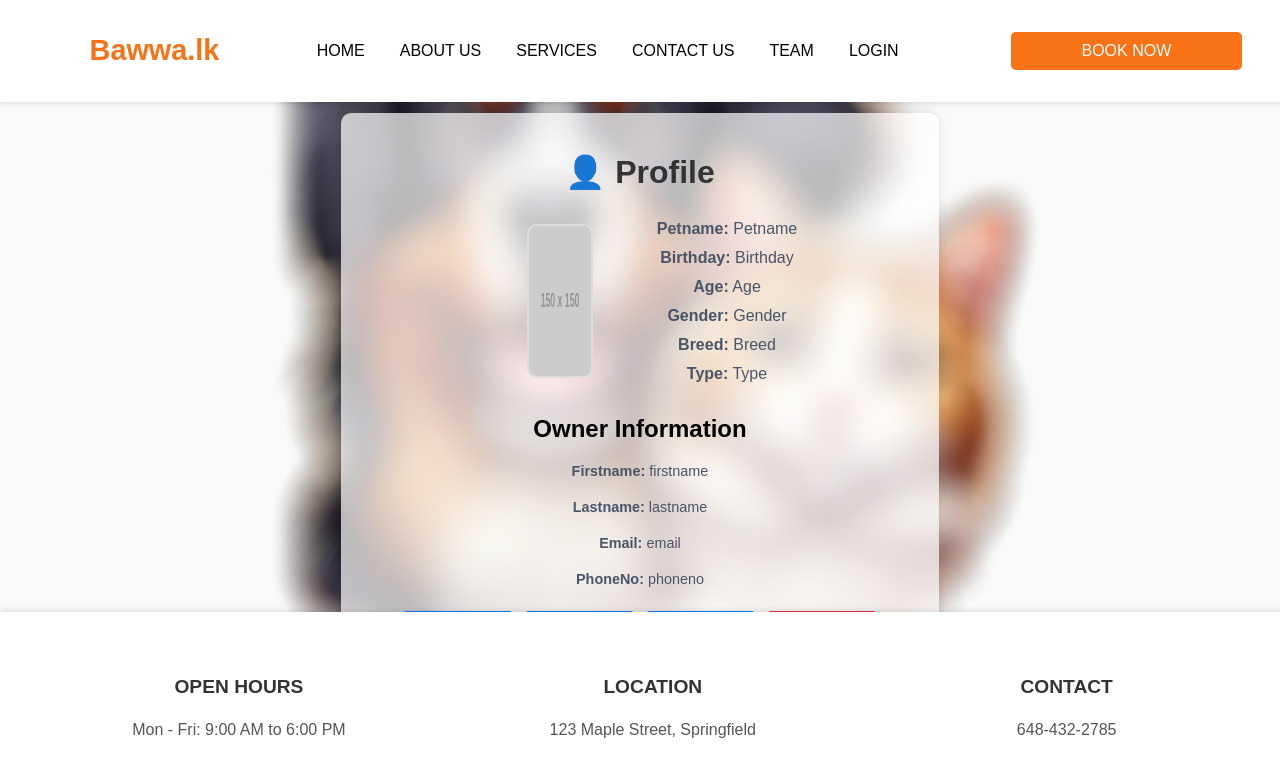
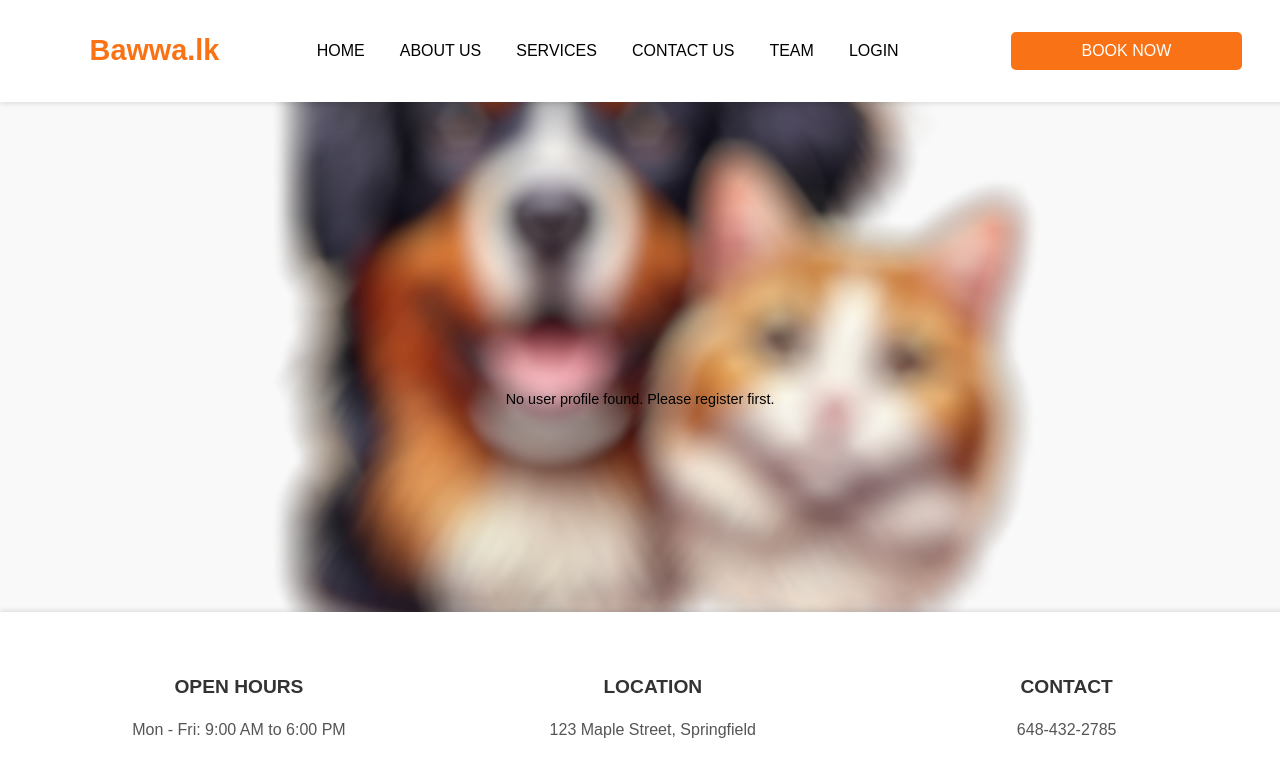
Before and after one commit to jayanikalansooriya24/Bawwa.lk, a React (Vite) app in the folder frontend/: page /userprofile in a window 1280 px wide. Shown: the top 776 px of the page. Built offline with nearby package versions, Linux system fonts and the light colour scheme.

Commit message:
update
new

```diff
--- a/frontend/package.json
+++ b/frontend/package.json
@@ -9,7 +9,6 @@
     "lint": "eslint .",
     "preview": "vite preview"
   },
-
   "devDependencies": {
     "@eslint/js": "^9.19.0",
     "@types/react": "^19.0.8",
@@ -21,5 +20,10 @@
     "eslint-plugin-react-refresh": "^0.4.18",
     "globals": "^15.14.0",
     "vite": "^6.1.0"
+  },
+  "dependencies": {
+    "lucide-react": "^0.483.0",
+    "react-icons": "^5.5.0",
+    "react-router-dom": "^7.4.0"
   }
 }
--- a/frontend/src/App.jsx
+++ b/frontend/src/App.jsx
@@ -5,7 +5,7 @@ import Navbar from "./Components/navbar/Navbar";
 import Footer from "./Components/footer/Footer";
 import Register from "./Pages/Registration/Register";
 import Feedback from "./Pages/Feedback/Feedback";
-import UserProfile from "./Pages/Userprofile/UserProfile";
+import UserProfile from "./Pages/Userprofile/userprofile";
 import LostPet from "./Pages/Lostpet/LostPet";
 import { StoreProvider } from "./context/StoreContext";
 import DebugLogger from "./components/DebugLogger";
--- a/frontend/src/Pages/Lostpet/lostpet.css
+++ b/frontend/src/Pages/Lostpet/lostpet.css
@@ -3,7 +3,7 @@
 
   background-size: cover;
   min-height: 100vh;
-  width: 205%;
+  width: 100%;
   display: flex;
   align-items: center;
   justify-content: center;
@@ -23,7 +23,7 @@
 .text-3xl {
   font-size: 2rem;
   font-weight: bold;
-  color: #2d3748;
+  color: #000000;
   width: 10%;
 }
 
@@ -41,9 +41,9 @@
 }
 
 .max-w-2xl {
-  max-width: 42rem;
+  max-width: 100%;
   margin: auto;
-  background: rgba(255, 255, 255, 0.9);
+  background: rgba(255, 255, 255, 0.15);
   border-radius: 10px;
   box-shadow: 0 10px 25px rgba(0, 0, 0, 0.2);
   padding: 2rem;
@@ -52,7 +52,7 @@
 }
 
 .bg-white {
-  background-color: white;
+  background: rgba(255, 255, 255, 0.15);
   width: 10%;
   align-items: center;
 }
@@ -77,7 +77,7 @@
 }
 
 .text-gray-700 {
-  color: #4a5568;
+  color: #000000;
 }
 
 .font-medium {
@@ -131,7 +131,7 @@ button {
 }
 /* Lost Pet Notices Styling */
 .p-4 {
-  background: rgba(240, 248, 255, 0.7);
+  background: rgba(0, 0, 0, 0.15);
   border-radius: 8px;
   box-shadow: 0 3px 10px rgba(0, 0, 0, 0.1);
   padding: 1rem;
@@ -146,7 +146,7 @@ h3 {
 }
 
 p {
-  color: #4a5568;
+  color: #000000;
   font-size: 0.9rem;
   text-align: center;
 }
--- a/frontend/src/Pages/Lostpet/lostpet.jsx
+++ b/frontend/src/Pages/Lostpet/lostpet.jsx
@@ -12,12 +12,34 @@ const LostPet = () => {
     description: ""
   });
 
+  const handleSubmit = (event) => {
+    event.preventDefault();
+    if (validateForm()) {
+      const newPet = {
+        id: lostPets.length + 1,
+        name: formData.name,
+        location: formData.location,
+        contact: formData.contact,
+        image: image || "" // fallback in case image is null
+      };
+
+      setLostPets([newPet, ...lostPets]); // Add new pet to the top of the list
+      alert("Lost pet reported successfully!");
+
+      // Reset form
+      setFormData({ name: "", location: "", contact: "", description: "" });
+      setImage(null);
+      setErrors({});
+    }
+  };
+
   const [errors, setErrors] = useState({});
 
-  const lostPets = [
+  const [lostPets, setLostPets] = useState([
     { id: 1, name: "Buddy", location: "Central Park, Malabe", contact: "(071) 456-7890", image: dog },
     { id: 2, name: "Luna", location: "Sunset Blvd, Kaduwela", contact: "(076) 654-3210", image: cat }
-  ];
+  ]);
+
 
   const handleImageChange = (event) => {
     const file = event.target.files[0];
@@ -47,30 +69,29 @@ const LostPet = () => {
     return Object.keys(errors).length === 0;
   };
 
-  const handleSubmit = (event) => {
-    event.preventDefault();
-    if (validateForm()) {
-      console.log("Form submitted successfully!", formData);
-      alert("Lost pet reported successfully!");
-      setFormData({ name: "", location: "", contact: "", description: "" });
-      setImage(null);
-      setErrors({});
-    }
-  };
 
   return (
-    <div className="p-6 bg-gray-100 min-h-screen">
-      <div className="max-w-2xl mx-auto bg-white p-6 rounded-lg shadow-md">
+    <div className="min-h-screen bg-gray-100 flex flex-wrap justify-center items-start p-6 gap-8">
+      {/* Report Lost Pet */}
+      <div className="w-full max-w-md bg-white rounded-lg shadow-md p-6">
         <h1 className="text-3xl font-bold text-center mb-6">Report a Lost Pet</h1>
 
-        {/* Image Upload */}
-        <div className="mb-4">
-          {image && <img src={image} alt="Lost Pet" className="w-full h-64 object-cover rounded-md mb-4" />}
-          <label className="block text-gray-700 font-medium mb-2">Upload Pet Image</label>
-          <input type="file" accept="image/*" onChange={handleImageChange} className="w-full p-2 border rounded-md" />
-        </div>
+        {image && (
+          <img
+            src={image}
+            alt="Lost Pet"
+            className="w-full h-64 object-cover rounded-md mb-4"
+          />
+        )}
 
-        {/* Form */}
+        <label className="block text-gray-700 font-medium mb-2">Upload Pet Image</label>
+        <input
+          type="file"
+          accept="image/*"
+          onChange={handleImageChange}
+          className="w-full p-2 border rounded-md mb-4"
+        />
+
         <form onSubmit={handleSubmit}>
           <div className="mb-4">
             <label className="block text-gray-700 font-medium mb-2">Pet Name</label>
@@ -124,26 +145,33 @@ const LostPet = () => {
             {errors.description && <p className="text-red-500 text-sm">{errors.description}</p>}
           </div>
 
-          <button type="submit" className="w-full bg-blue-500 text-white p-2 rounded-md hover:bg-blue-600">
-            Submit
-          </button>
+          <button>Submit</button>
+          <button>Download Poster</button>
         </form>
       </div>
 
-      {/* Currently Lost Pet Notices */}
-      <div className="max-w-2xl mx-auto bg-white p-6 rounded-lg shadow-md mt-6">
+      {/* Currently Lost Pets */}
+      <div className="w-full max-w-md bg-white rounded-lg shadow-md p-6">
         <h2 className="text-2xl font-bold text-center mb-4">Currently Lost Pets</h2>
         {lostPets.length > 0 ? (
           lostPets.map((pet) => (
-            <div key={pet.id} className="p-4 border rounded-md bg-gray-50 mb-4">
-              <img src={pet.image} alt={pet.name} className="w-full h-48 object-cover rounded-md mb-2" />
-              <h3 className="text-xl font-bold">{pet.name}</h3>
-              <p><strong>Last Seen:</strong> {pet.location}</p>
-              <p><strong>Contact:</strong> {pet.contact}</p>
+            <div key={pet.id} className="mb-4 p-4 bg-gray-50 border rounded-md shadow-sm">
+              <img
+                src={pet.image}
+                alt={pet.name}
+                className="w-full h-48 object-cover rounded-md mb-2"
+              />
+              <h3 className="text-xl font-bold text-center">{pet.name}</h3>
+              <p className="text-center">
+                <strong>Last Seen:</strong> {pet.location}
+              </p>
+              <p className="text-center">
+                <strong>Contact:</strong> {pet.contact}
+              </p>
             </div>
           ))
         ) : (
-          <p className="text-gray-500 text-center">No lost pet notices available at the moment.</p>
+          <p className="text-center text-gray-500">No lost pet notices available.</p>
         )}
       </div>
     </div>
--- a/frontend/src/Pages/Registration/Register.css
+++ b/frontend/src/Pages/Registration/Register.css
@@ -32,7 +32,7 @@
 
 /* Container styling */
 .register-container {
-  background: rgba(255, 255, 255, 0.9);
+  background: rgba(255, 255, 255, 0.15);
   padding: 30px;
   border-radius: 10px;
   box-shadow: 0 4px 8px rgba(0, 0, 0, 0.1);
--- a/frontend/src/Pages/Userprofile/userprofile.css
+++ b/frontend/src/Pages/Userprofile/userprofile.css
@@ -1,71 +1,110 @@
+.profile-image {
+  position: relative;
+  display: flex;
+  justify-content: center;
+  align-items: center;
+  margin-bottom: 15px;
+}
+
+.profile-image img {
+  width: 600px;
+  height: 300px;
+  border-radius: 50%; /* Makes the image circular */
+  border: 4px solid #ff8800; /* Blue border */
+  box-shadow: 0px 4px 10px rgba(0, 0, 0, 0.2); /* Soft shadow effect */
+  object-fit: cover; /* Ensures the image fits well */
+  transition: transform 0.3s ease-in-out; /* Smooth hover effect */
+}
+
+.profile-image img:hover {
+  transform: scale(1.1); /* Slight zoom-in effect on hover */
+}
+
 .profile-container {
-  max-width: 800px;
-  margin: auto;
-  padding: 20px;
-  background: rgba(255, 255, 255, 0.7);
-  border-radius: 10px;
-  box-shadow: 0 0 10px rgba(0, 0, 0, 0.1);
+  margin: 40px auto;
+  padding: 30px;
+  max-width: 1000px;
+
+  background: rgba(255, 255, 255, 0.15); /* More transparent */
+  border-radius: 20px;
+  box-shadow: 0 8px 32px rgba(0, 0, 0, 0.25);
   text-align: center;
-  backdrop-filter: blur(8px);
+  backdrop-filter: blur(16px); /* Blur behind it */
+  -webkit-backdrop-filter: blur(16px);
+  border: 1px solid rgba(255, 255, 255, 0.3); /* Frosted border */
 }
 
 .profile-title {
-  font-size: 2rem;
+  font-size: 3rem;
   font-weight: bold;
-  display: flex;
-  align-items: center;
-  justify-content: center;
-  gap: 10px;
+  color: #000000;
+  margin-bottom: 10px;
 }
 
 .profile-content {
   display: flex;
-  justify-content: center;
+  flex-direction: column;
   align-items: center;
   margin-top: 20px;
+  width: 100%;
 }
 
-.profile-image img {
-  width: 150px;
-  height: 150px;
-  border-radius: 10px;
-  border: 2px solid #ddd;
-}
-
-.profile-details {
-  text-align: left;
-  margin-left: 20px;
+.info-section {
+  background: #ffffff33; /* Match the color of owner-info */
+  padding: 20px; /* Increase padding for better spacing */
+  border-radius: 10px; /* Rounded corners */
+  width: 100%; /* Ensure full width inside its container */
+  max-width: 800px; /* Set a maximum width */
+  text-align: center; /* Center text inside */
+  margin: 20px auto; /* Add margin for spacing and centering */
+  box-shadow: 0px 4px 10px rgba(0, 0, 0, 0.1); /* Soft shadow effect */
 }
 
 .info-section p {
-  font-size: 1rem;
-  margin: 5px 0;
+  font-size: 1.0rem;
+  margin: 8px 0;
+
+
+}
+
+.info-section h2 {
+  font-size: 1.5rem;
+  color: #ff8800;
+  margin-bottom: 10px;
 }
 
 .owner-info {
-  text-align: left;
+  text-align: center;
   margin-top: 20px;
+  background: #ffffff1e;
+  padding: 15px;
+  border-radius: 10px;
+  font-size: 1.0rem;
 }
 
 .owner-info h2 {
-  font-size: 1.5rem;
+  font-size: 2.0rem;
+  color: #ff8800;
   margin-bottom: 10px;
 }
 
 .profile-buttons {
   display: flex;
   justify-content: center;
-  gap: 10px;
+  gap: 15px;
   margin-top: 20px;
 }
 
 .btn {
-  padding: 10px 15px;
+  padding: 12px 18px;
   font-size: 1rem;
   border: none;
-  border-radius: 5px;
+  border-radius: 8px;
   cursor: pointer;
   font-weight: bold;
+  transition: all 0.3s ease-in-out;
+  width: 165px;
+
 }
 
 .btn.blue {
@@ -73,7 +112,15 @@
   color: white;
 }
 
+.btn.blue:hover {
+  background-color: #0056b3;
+}
+
 .btn.red {
   background-color: #dc3545;
   color: white;
 }
+
+.btn.red:hover {
+  background-color: #a71d2a;
+}
--- a/frontend/src/Pages/Userprofile/userprofile.jsx
+++ b/frontend/src/Pages/Userprofile/userprofile.jsx
@@ -1,38 +1,119 @@
-import React from "react";
+import React, { useContext, useEffect, useState } from "react";
 import "./userprofile.css";
+import { StoreContext } from "../../context/StoreContext";
 
 const UserProfile = () => {
+  const { users, setUsers } = useContext(StoreContext);
+  const [latestUser, setLatestUser] = useState(null);
+  const [isEditing, setIsEditing] = useState(false);
+  const [formData, setFormData] = useState({});
+
+  useEffect(() => {
+    if (users.length > 0) {
+      const lastUser = users[users.length - 1];
+      setLatestUser(lastUser);
+      setFormData({ ...lastUser });
+    }
+  }, [users]);
+
+  if (!latestUser) {
+    return <p>No user profile found. Please register first.</p>;
+  }
+
+  const handleChange = (e) => {
+    const { name, value } = e.target;
+    if (name.startsWith("pet.")) {
+      const key = name.split(".")[1];
+      setFormData((prev) => ({
+        ...prev,
+        pet: {
+          ...prev.pet,
+          [key]: value,
+        },
+      }));
+    } else {
+      setFormData((prev) => ({ ...prev, [name]: value }));
+    }
+  };
+
+  const handleUpdate = () => {
+    const updatedUsers = [...users];
+    updatedUsers[updatedUsers.length - 1] = formData;
+    setUsers(updatedUsers);
+    localStorage.setItem("users", JSON.stringify(updatedUsers));
+    setLatestUser(formData);
+    setIsEditing(false);
+  };
+
+  const { firstName, lastName, email, phone, pet } = formData;
+
   return (
     <div className="profile-container">
-      <h1 className="profile-title">
-        <span className="icon">👤</span> Profile
-      </h1>
+      <h1 className="profile-title"><span className="icon">👤</span>My Profile</h1>
       <div className="profile-content">
-        <div className="profile-image">
-          <img src="https://via.placeholder.com/150" alt="Pet Profile" />
+      <div className="profile-image">
+          {pet.image ? (
+            <img src={pet.image} alt="Pet Profile" />
+          ) : (
+            <img src="https://via.placeholder.com/150" alt="Pet Profile" />
+          )}
         </div>
         <div className="profile-details">
+
           <div className="info-section">
-            <p><strong>Petname:</strong> Petname</p>
-            <p><strong>Birthday:</strong> Birthday</p>
-            <p><strong>Age:</strong> Age</p>
-            <p><strong>Gender:</strong> Gender</p>
-            <p><strong>Breed:</strong> Breed</p>
-            <p><strong>Type:</strong> Type</p>
+          <h2>Pet Information</h2>
+            {isEditing ? (
+              <>
+
+                <input name="pet.name" value={pet.name} onChange={handleChange} />
+                <input name="pet.age" value={pet.age} onChange={handleChange} />
+                <input name="pet.gender" value={pet.gender} onChange={handleChange} />
+                <input name="pet.breed" value={pet.breed} onChange={handleChange} />
+                <input name="pet.type" value={pet.type} onChange={handleChange} />
+              </>
+            ) : (
+              <>
+                <p><strong>Pet Name:</strong> {pet.name}</p>
+                <p><strong>Age:</strong> {pet.age}</p>
+                <p><strong>Gender:</strong> {pet.gender}</p>
+                <p><strong>Breed:</strong> {pet.breed}</p>
+                <p><strong>Type:</strong> {pet.type}</p>
+              </>
+            )}
           </div>
         </div>
       </div>
+
       <div className="owner-info">
         <h2>Owner Information</h2>
-        <p><strong>Firstname:</strong> firstname</p>
-        <p><strong>Lastname:</strong> lastname</p>
-        <p><strong>Email:</strong> email</p>
-        <p><strong>PhoneNo:</strong> phoneno</p>
+        {isEditing ? (
+          <>
+            <input name="firstName" value={firstName} onChange={handleChange} />
+            <input name="lastName" value={lastName} onChange={handleChange} />
+            <input name="email" value={email} onChange={handleChange} />
+            <input name="phone" value={phone} onChange={handleChange} />
+          </>
+        ) : (
+          <>
+
+            <p><strong>First Name:</strong> {firstName}</p>
+            <p><strong>Last Name:</strong> {lastName}</p>
+            <p><strong>Email:</strong> {email}</p>
+            <p><strong>Phone No:</strong> {phone}</p>
+          </>
+        )}
       </div>
+
       <div className="profile-buttons">
         <button className="btn blue">My Appointments</button>
         <button className="btn blue">Upcoming Vaccination</button>
-        <button className="btn blue">Update</button>
+
+        {isEditing ? (
+          <button className="btn green" onClick={handleUpdate}>Save</button>
+        ) : (
+          <button className="btn blue" onClick={() => setIsEditing(true)}>Update</button>
+        )}
+
         <button className="btn red">Delete</button>
       </div>
     </div>
```
Also changed, not shown: frontend/src/Pages/Registration/Register.jsx (+8 -2 lines), frontend/src/context/StoreContext.jsx (+13 -14 lines), 1 other file (tests, documents, lock files or other folders).
